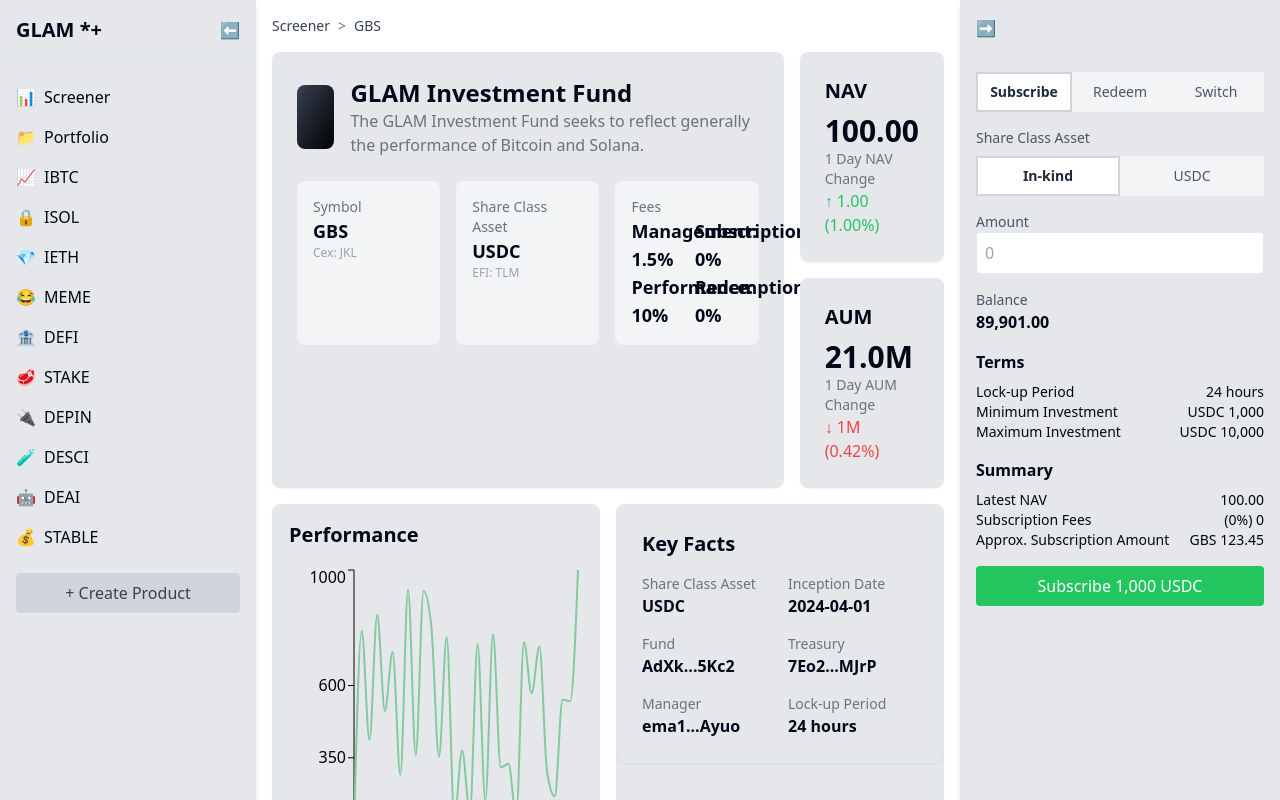
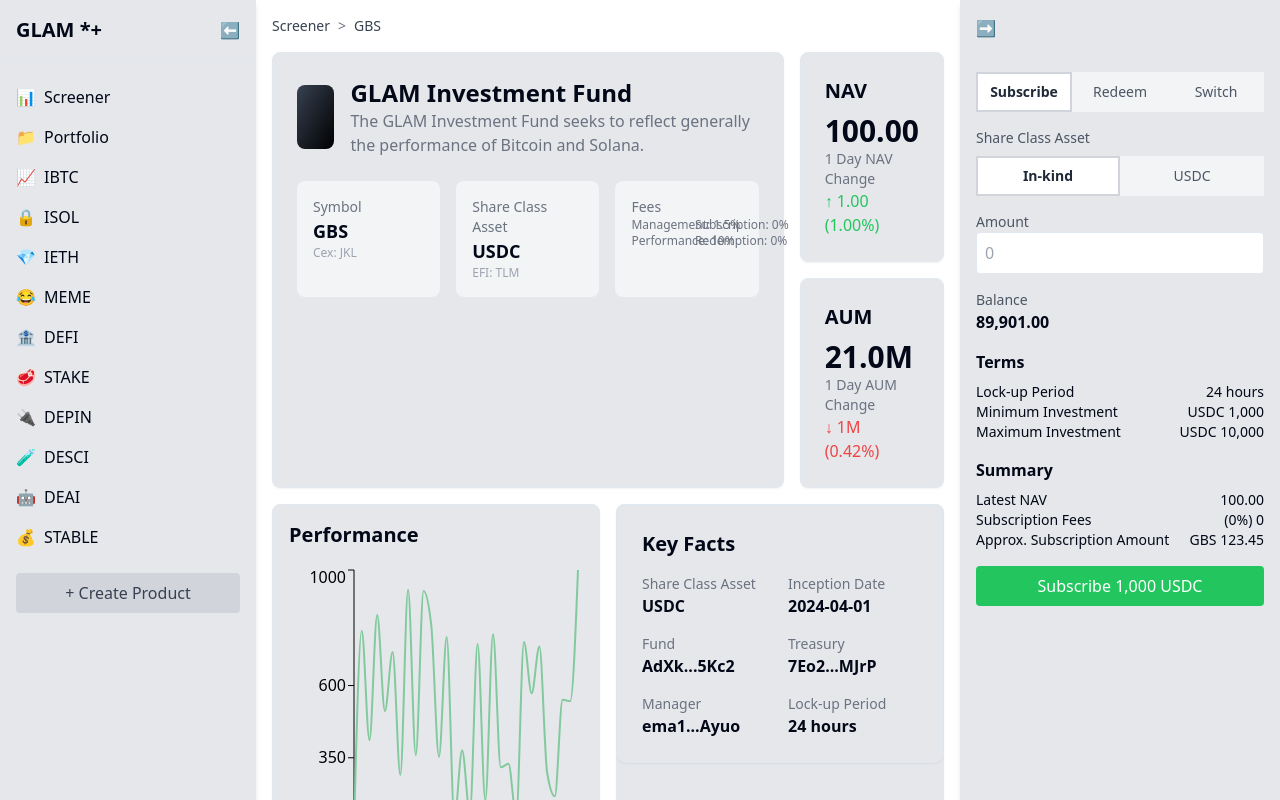
Before and after one commit to dhiazfathra/frontend-starter, a Next.js app: page /en in a window 1280 px wide. Built offline with nearby package versions, Linux system fonts and the light colour scheme.

Commit message:
refactor: adjust fees card text size

```diff
--- a/src/templates/FundDetails.tsx
+++ b/src/templates/FundDetails.tsx
@@ -72,14 +72,22 @@ export function FundDetails() {
               <FundInfoCard
                 title="Fees"
                 value={
-                  <div className="grid grid-cols-2 gap-x-4">
+                  <div className="grid grid-cols-2 gap-x-2 text-xs sm:gap-x-4 sm:text-xs md:text-sm">
                     <div>
-                      <div>Management: 1.5%</div>
-                      <div>Performance: 10%</div>
+                      <div className="whitespace-nowrap text-xs font-medium text-gray-500">
+                        Management: 1.5%
+                      </div>
+                      <div className="whitespace-nowrap text-xs font-medium text-gray-500">
+                        Performance: 10%
+                      </div>
                     </div>
                     <div>
-                      <div>Subscription: 0%</div>
-                      <div>Redemption: 0%</div>
+                      <div className="whitespace-nowrap text-xs font-medium text-gray-500">
+                        Subscription: 0%
+                      </div>
+                      <div className="whitespace-nowrap text-xs font-medium text-gray-500">
+                        Redemption: 0%
+                      </div>
                     </div>
                   </div>
                 }
```
